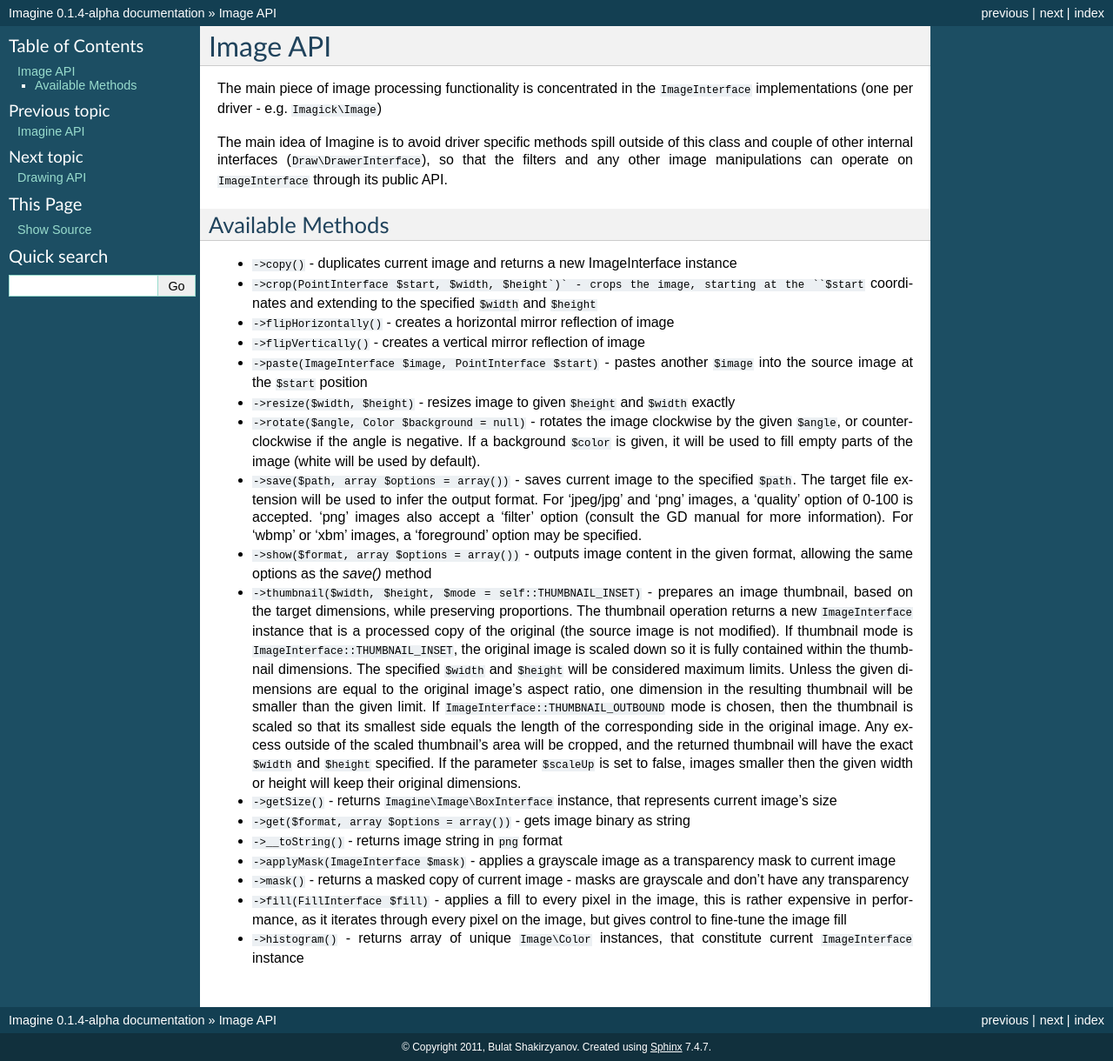
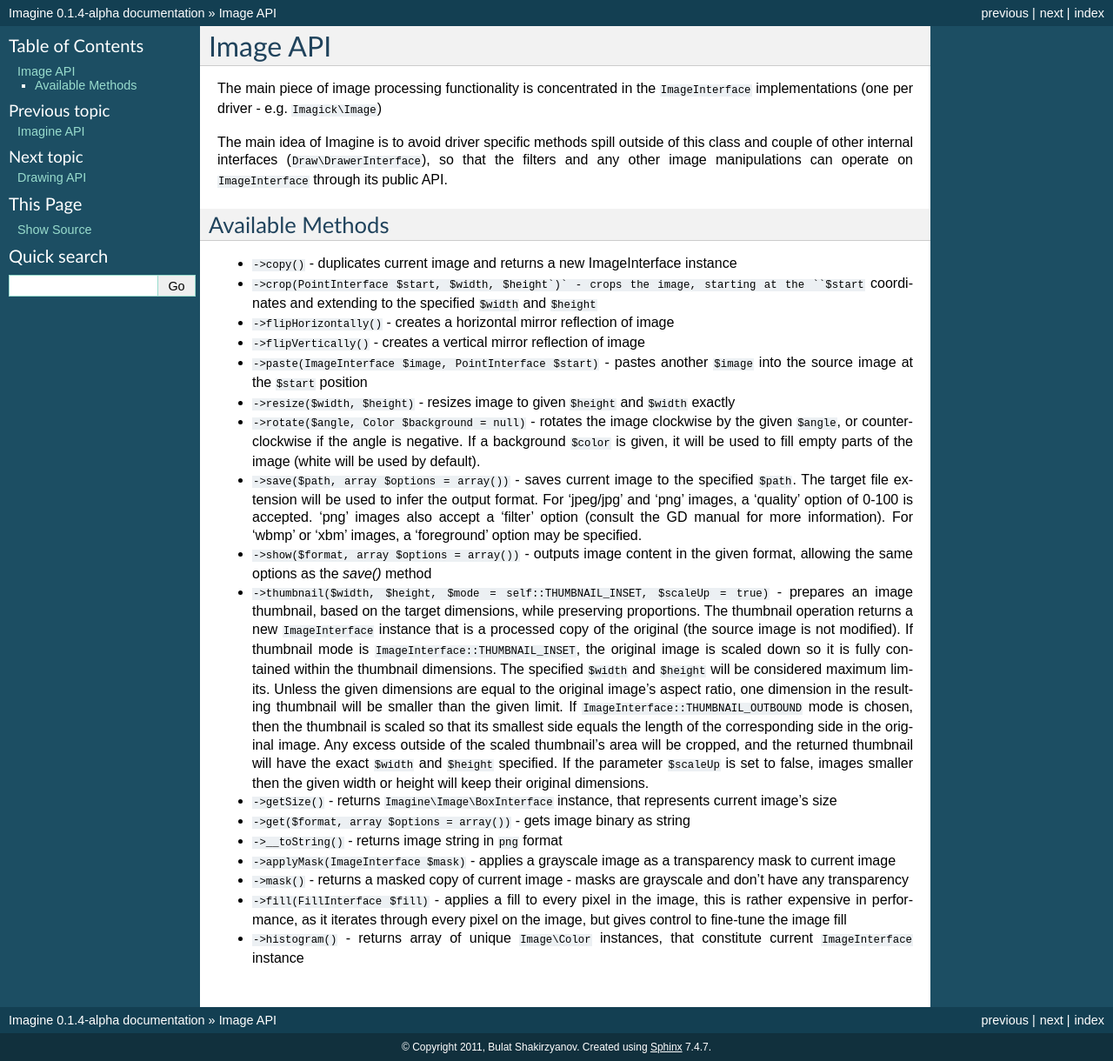
Before and after one commit to php-imagine/Imagine, a Sphinx documentation site: the page built from docs/image.rst, in a window 1280 px wide. Shown: the whole page at 87% size. Built offline with Sphinx 7.4.7, drawn with Linux system fonts in a browser that asks for light colours.

Commit message:
minor doc fix

```diff
--- a/docs/image.rst
+++ b/docs/image.rst
@@ -26,7 +26,7 @@ Available Methods
 
 * ``->show($format, array $options = array())`` - outputs image content in the given format, allowing the same options as the `save()` method
 
-* ``->thumbnail($width, $height, $mode = self::THUMBNAIL_INSET)`` - prepares an image thumbnail, based on the target dimensions, while preserving proportions. The thumbnail operation returns a new ``ImageInterface`` instance that is a processed copy of the original (the source image is not modified). If thumbnail mode is ``ImageInterface::THUMBNAIL_INSET``, the original image is scaled down so it is fully contained within the thumbnail dimensions. The specified ``$width`` and ``$height`` will be considered maximum limits. Unless the given dimensions are equal to the original image's aspect ratio, one dimension in the resulting thumbnail will be smaller than the given limit. If ``ImageInterface::THUMBNAIL_OUTBOUND`` mode is chosen, then the thumbnail is scaled so that its smallest side equals the length of the corresponding side in the original image. Any excess outside of the scaled thumbnail's area will be cropped, and the returned thumbnail will have the exact ``$width`` and ``$height`` specified. If the parameter ``$scaleUp`` is set to false, images smaller then the given width or height will keep their original dimensions.
+* ``->thumbnail($width, $height, $mode = self::THUMBNAIL_INSET, $scaleUp = true)`` - prepares an image thumbnail, based on the target dimensions, while preserving proportions. The thumbnail operation returns a new ``ImageInterface`` instance that is a processed copy of the original (the source image is not modified). If thumbnail mode is ``ImageInterface::THUMBNAIL_INSET``, the original image is scaled down so it is fully contained within the thumbnail dimensions. The specified ``$width`` and ``$height`` will be considered maximum limits. Unless the given dimensions are equal to the original image's aspect ratio, one dimension in the resulting thumbnail will be smaller than the given limit. If ``ImageInterface::THUMBNAIL_OUTBOUND`` mode is chosen, then the thumbnail is scaled so that its smallest side equals the length of the corresponding side in the original image. Any excess outside of the scaled thumbnail's area will be cropped, and the returned thumbnail will have the exact ``$width`` and ``$height`` specified. If the parameter ``$scaleUp`` is set to false, images smaller then the given width or height will keep their original dimensions.
 
 * ``->getSize()`` - returns ``Imagine\Image\BoxInterface`` instance, that represents current image's size
 
```
